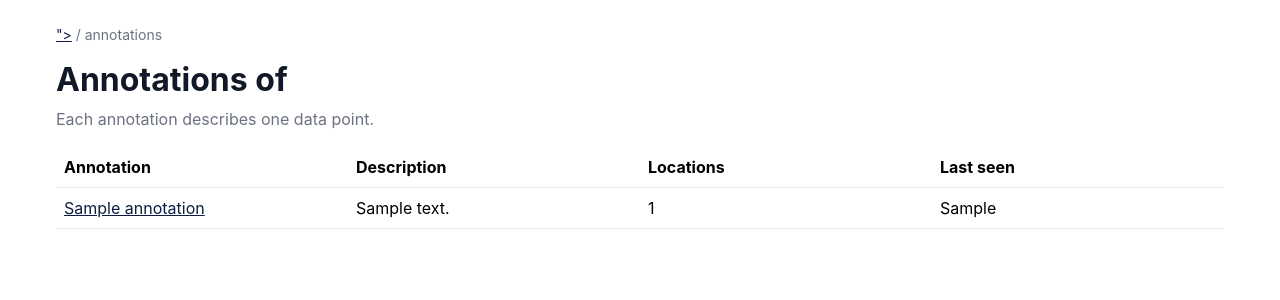
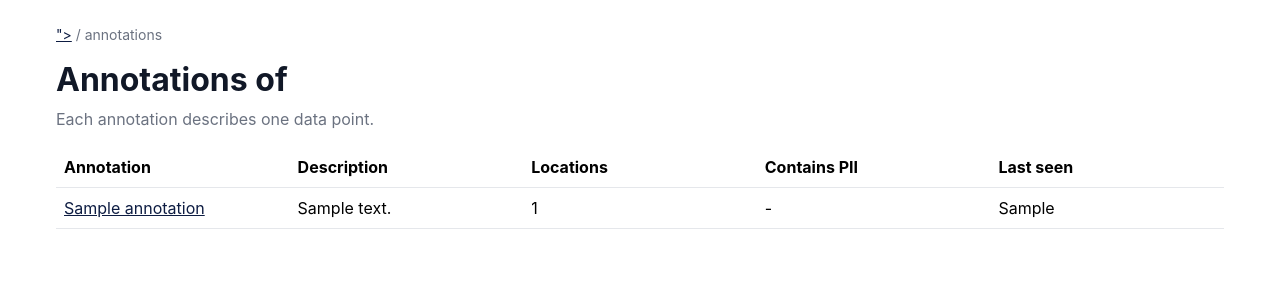
Before and after one commit to Nico-AP/ddp-tracker, a Django app: template ddp_tracker/annotations/templates/annotations/annotation_list.html in a window 1280 px wide. Shown: the part 57-357 px from the top of the page. Run offline with Django 5.2, Linux system fonts and the light colour scheme; the template is opened without the code that fills it: most values are stand-ins (such as "Sample title", 1, 10 or a date in 2020); form fields are guessed from the names that the template uses; parts of the project's set-up code (start-up, migrations or seed data) failed here and were passed over; some libraries are stand-ins or nearby versions.

Commit message:
refactor(ui): order annotations by name and move PII information to separate column

```diff
--- a/ddp_tracker/annotations/templates/annotations/annotation_list.html
+++ b/ddp_tracker/annotations/templates/annotations/annotation_list.html
@@ -13,6 +13,7 @@
           <th>Annotation</th>
           <th>Description</th>
           <th>Locations</th>
+          <th>Contains PII</th>
           <th>Last seen</th>
         </tr>
       </thead>
@@ -21,13 +22,17 @@
           <tr>
             <td>
               <a href="{{ annotation.get_absolute_url }}">{{ annotation.name }}</a>
-              {% if annotation.pii %}
-                <span class="badge badge--pii"
-                      title="Personally identifiable information">PII</span>
-              {% endif %}
             </td>
             <td>{{ annotation.description|truncatewords:15|default:"–" }}</td>
             <td>{{ annotation.location_count }}</td>
+            <td>
+              {% if annotation.pii %}
+                <span class="badge badge--pii"
+                      title="Personally identifiable information">Yes</span>
+              {% else %}
+                -
+              {% endif %}
+            </td>
             <td>{{ annotation.last_seen|default:"–" }}</td>
           </tr>
         {% endfor %}
--- a/ddp_tracker/annotations/views.py
+++ b/ddp_tracker/annotations/views.py
@@ -24,7 +24,7 @@ def annotation_list(request: HttpRequest, slug: str) -> HttpResponse:
     annotations = platform.annotations.annotate(
         location_count=Count("locations", distinct=True),
         last_seen=Max("locations__observations__upload__requested_at"),
-    )
+    ).order_by("name")
     return render(
         request,
         "annotations/annotation_list.html",
```
